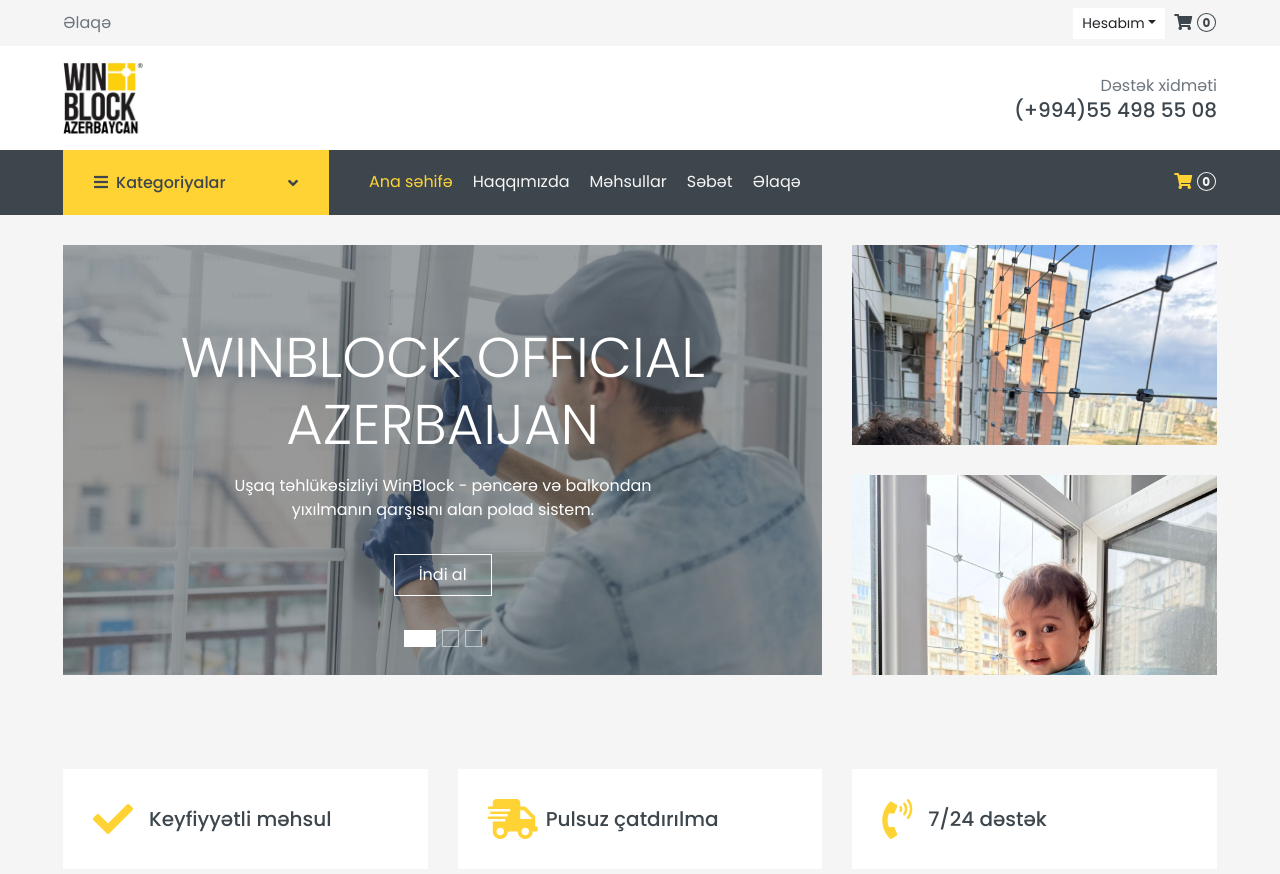
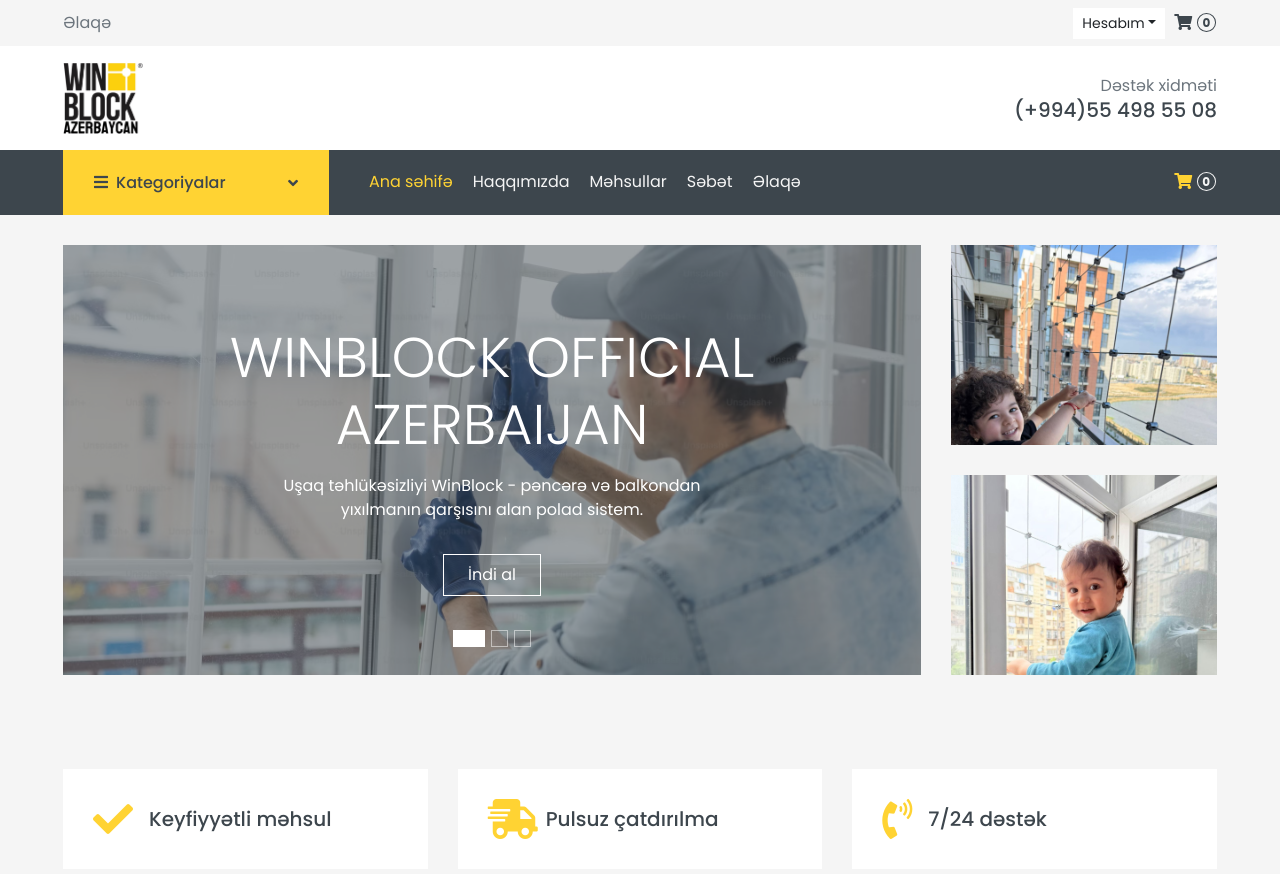
Before and after one commit to IIISRO/winblockaz, a Django app: page / in a window 1280 px wide. Shown: the top 874 px of the page. Run offline with Django 5.2, Linux system fonts and the light colour scheme; data that the repository does not hold is empty; some libraries are stand-ins or nearby versions.

Commit message:
initial commit

```diff
--- a/core/templates/home.html
+++ b/core/templates/home.html
@@ -4,7 +4,7 @@
 {% block content %}
 <div class="container-fluid mb-3">
     <div class="row px-xl-5">
-        <div class="col-lg-8">
+        <div class="col-lg-9">
             <div id="header-carousel" class="carousel slide carousel-fade mb-30 mb-lg-0" data-ride="carousel">
                 <ol class="carousel-indicators">
                     <li data-target="#header-carousel" data-slide-to="0" class="active"></li>
@@ -45,7 +45,7 @@
                 </div>
             </div>
         </div>
-        <div class="col-lg-4">
+        <div class="col-lg-3">
             <a href="https://youtube.com/shorts/cSbCUz9inrM?si=p01pnEf4yX9atYGo" class="d-block product-offer mb-30" style="height: 200px;background-image: url('../../static/img/winblock-image6.jpeg');background-position: top; background-size: cover;background-repeat: no-repeat;">
                 <!-- <img class="img-fluid" style="object-fit: cover;background-position: top;"  src="{% static 'img/winblock-image2.jpeg' %}" alt=""> -->
 
```
